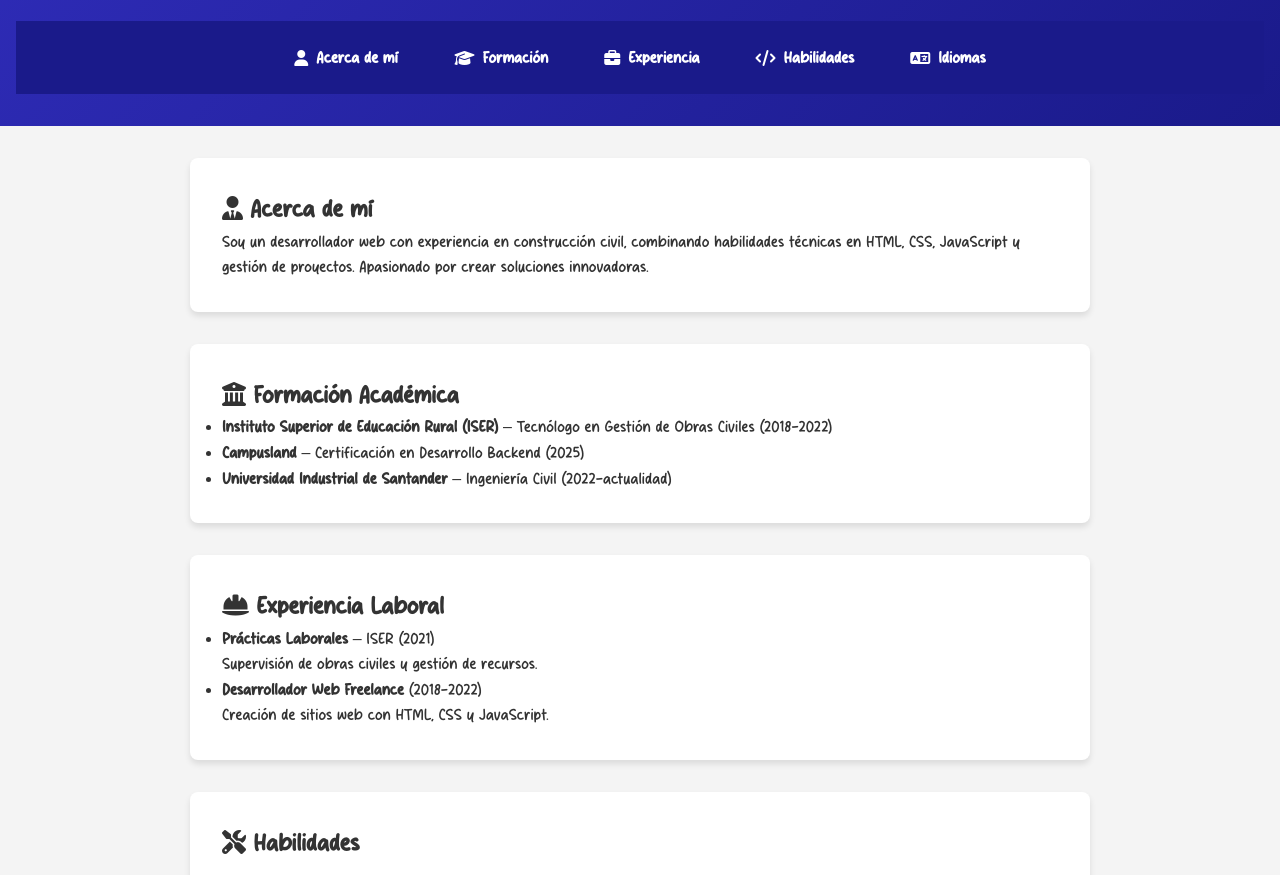
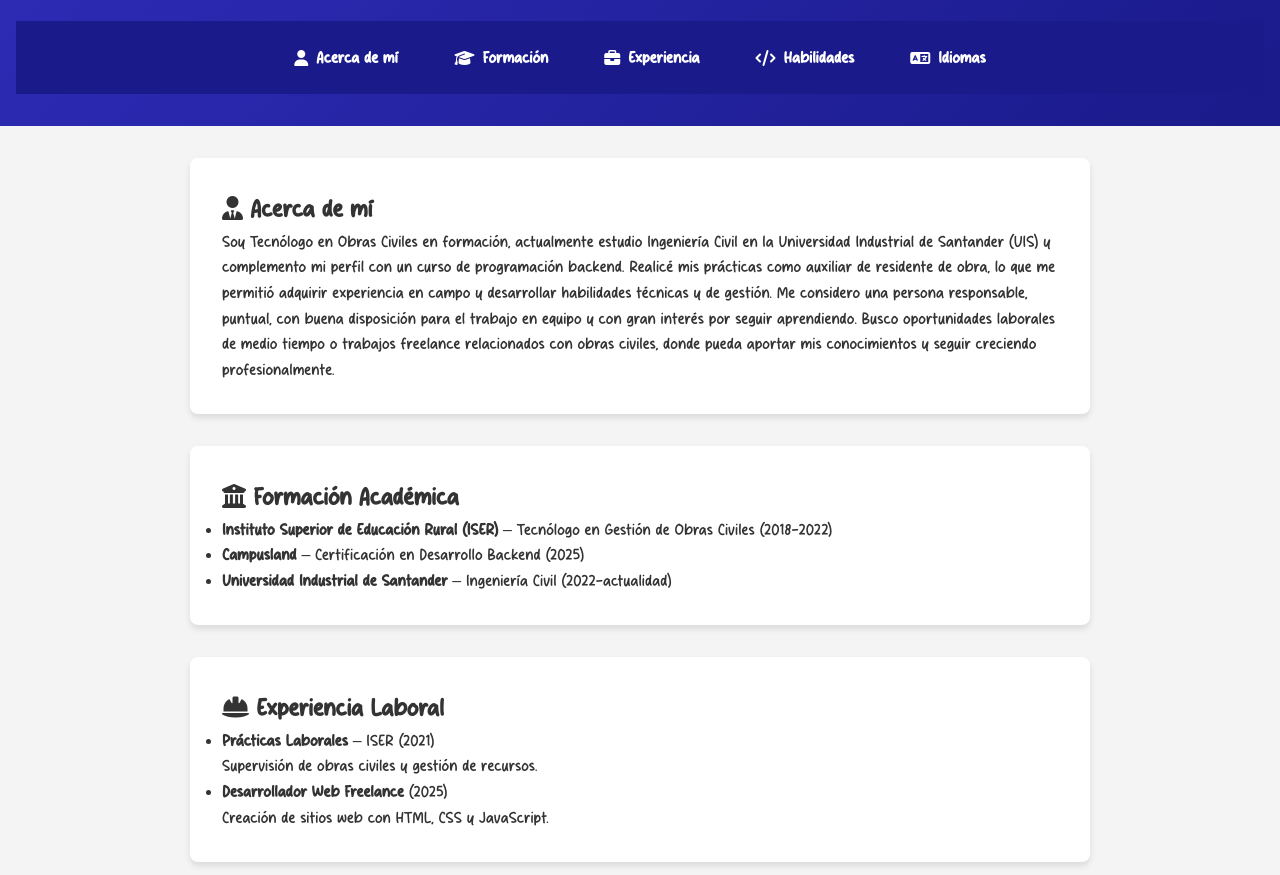
Before and after one commit to JuanpaDCS/Mi-Hoja-de-Vida-, a plain HTML site: page Index.html in a window 1280 px wide. Shown: the part 294-1169 px from the top of the page. Drawn offline with Linux system fonts and the light colour scheme.

Commit message:
Mas informacion general

```diff
--- a/Index.html
+++ b/Index.html
@@ -3,7 +3,7 @@
 <head>
     <meta charset="UTF-8">
     <meta name="viewport" content="width=device-width, initial-scale=1.0">
-    <title>Hoja de Vida | Juan Pablo Cifuentes</title>
+    <title>Mi Hoja de Vida by Juan Pablo</title>
     <link rel="stylesheet" href="styles.css">
     <link rel="stylesheet" href="https://cdnjs.cloudflare.com/ajax/libs/font-awesome/6.4.0/css/all.min.css">
 </head>
@@ -12,16 +12,16 @@
         <div class="header-content">
             <img src="Fotos.jpeg" alt="Foto de Juan Pablo" class="profile-img">
             <h1>Juan Pablo Cifuentes</h1>
-            <h2>Tecnólogo en Gestión de Obras Civiles | Desarrollador Web</h2>
+            <h2>Tecnólogo en Gestión de Obras Civiles | Desarrollador Bache¿</h2>
             <div class="contact-info">
                 <p><i class="fas fa-envelope"></i> juanp@email.com | <i class="fas fa-phone"></i> 300-1234567</p>
             </div>
         </div>
         <nav class="main-nav">
             <ul>
-                <li><a href="#about"><i class="fas fa-user"></i> Acerca de mí</a></li>
-                <li><a href="#education"><i class="fas fa-graduation-cap"></i> Formación</a></li>
-                <li><a href="#experience"><i class="fas fa-briefcase"></i> Experiencia</a></li>
+                <li><a href="#acerca"><i class="fas fa-user"></i> Acerca de mí</a></li>
+                <li><a href="#educacion"><i class="fas fa-graduation-cap"></i> Formación</a></li>
+                <li><a href="#experiencia"><i class="fas fa-briefcase"></i> Experiencia</a></li>
                 <li><a href="#skills"><i class="fas fa-code"></i> Habilidades</a></li>
                 <li><a href="#languages"><i class="fas fa-language"></i> Idiomas</a></li>
             </ul>
@@ -29,12 +29,12 @@
     </header>
 
     <main>
-        <section id="about" class="section-card">
+        <section id="acerca" class="section-card">
             <h2><i class="fas fa-user-tie"></i> Acerca de mí</h2>
-            <p>Soy un desarrollador web con experiencia en construcción civil, combinando habilidades técnicas en HTML, CSS, JavaScript y gestión de proyectos. Apasionado por crear soluciones innovadoras.</p>
+            <p>Soy Tecnólogo en Obras Civiles en formación, actualmente estudio Ingeniería Civil en la Universidad Industrial de Santander (UIS) y complemento mi perfil con un curso de programación backend. Realicé mis prácticas como auxiliar de residente de obra, lo que me permitió adquirir experiencia en campo y desarrollar habilidades técnicas y de gestión. Me considero una persona responsable, puntual, con buena disposición para el trabajo en equipo y con gran interés por seguir aprendiendo. Busco oportunidades laborales de medio tiempo o trabajos freelance relacionados con obras civiles, donde pueda aportar mis conocimientos y seguir creciendo profesionalmente.</p>
         </section>
 
-        <section id="education" class="section-card">
+        <section id="educacion" class="section-card">
             <h2><i class="fas fa-university"></i> Formación Académica</h2>
             <ul>
                 <li><strong>Instituto Superior de Educación Rural (ISER)</strong> – Tecnólogo en Gestión de Obras Civiles (2018-2022)</li>
@@ -43,12 +43,12 @@
             </ul>
         </section>
 
-        <section id="experience" class="section-card">
+        <section id="experiencia" class="section-card">
             <h2><i class="fas fa-hard-hat"></i> Experiencia Laboral</h2>
             <ul>
                 <li><strong>Prácticas Laborales</strong> – ISER (2021)<br>
                     <span class="job-desc">Supervisión de obras civiles y gestión de recursos.</span></li>
-                <li><strong>Desarrollador Web Freelance</strong> (2018-2022)<br>
+                <li><strong>Desarrollador Web Freelance</strong> (2025)<br>
                     <span class="job-desc">Creación de sitios web con HTML, CSS y JavaScript.</span></li>
             </ul>
         </section>
```
